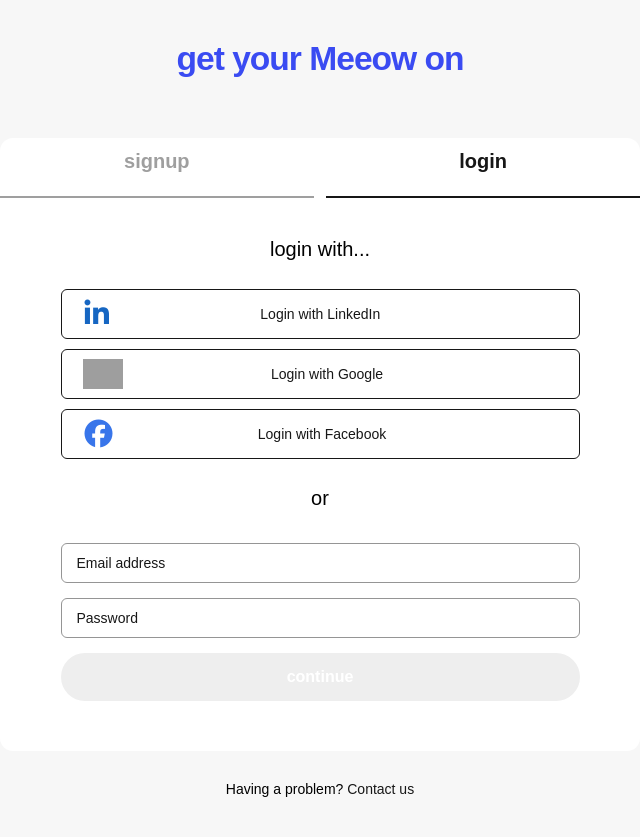
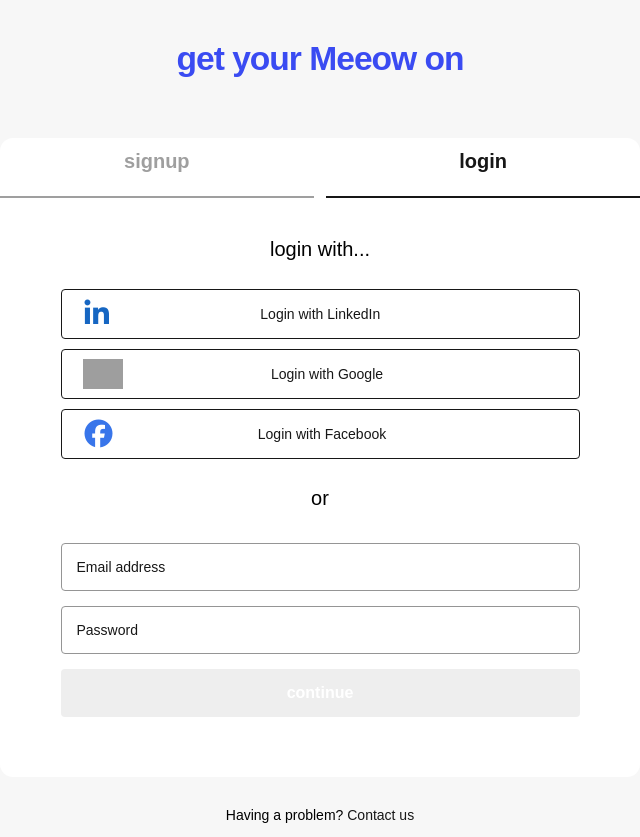
Before and after one commit to maisiemay06/join-login, a React (Create React App) app: page / in a window 1280 px wide. Shown: the whole page, without its empty margins (320-960 px from the left). Before the commit the page ends 811 px from the top, so only its background shows below. Built offline with nearby package versions, Linux system fonts and the light colour scheme; grey boxes are pictures that could not be loaded; a web font is replaced by a local one.

Commit message:
Update App.css

```diff
--- a/src/App.css
+++ b/src/App.css
@@ -50,7 +50,7 @@ body {
   width: 80vw;
   max-width: 640px;
   height: auto;
-  padding-bottom: 50px;
+  padding-bottom: 60px;
   max-height: 600px;
   border-radius: 13px;
 }
@@ -119,7 +119,7 @@ body {
   display: flex;
   align-items: center;
   justify-content: space-between;
-  border-radius: 6px;
+  border-radius: 4px;
   border: 1px solid #171717;
   padding: 0 23px;
 }
@@ -178,8 +178,8 @@ body {
   max-width: 519px;
   padding: 0 15px;
   margin-top: 15px;
-  border-radius: 6px;
-  height: 40px;
+  border-radius: 4px;
+  height: 48px;
   transition: 0.3s linear;
   box-sizing: border-box;
 }
@@ -225,7 +225,7 @@ input:focus {
   height: 48px;
   width: 95%;
   max-width: 519px;
-  border-radius: 30px;
+  border-radius: 4px;
   cursor: default;
   background-color: var(--main-blue);
   border: var(--main-blue);
@@ -286,6 +286,7 @@ input:focus {
 .contact {
   font-size: 0.7em;
   margin-top: -30px;
+  overflow: hidden;
 }
 .contact a {
   color: #171717;
@@ -320,7 +321,7 @@ input:focus {
 
   .contact {
     background-color: var(--white);
-    height: 200px;
+    height: 100px;
     margin-top: -60px;
     width: 100%;
     margin-bottom: 0;
```
